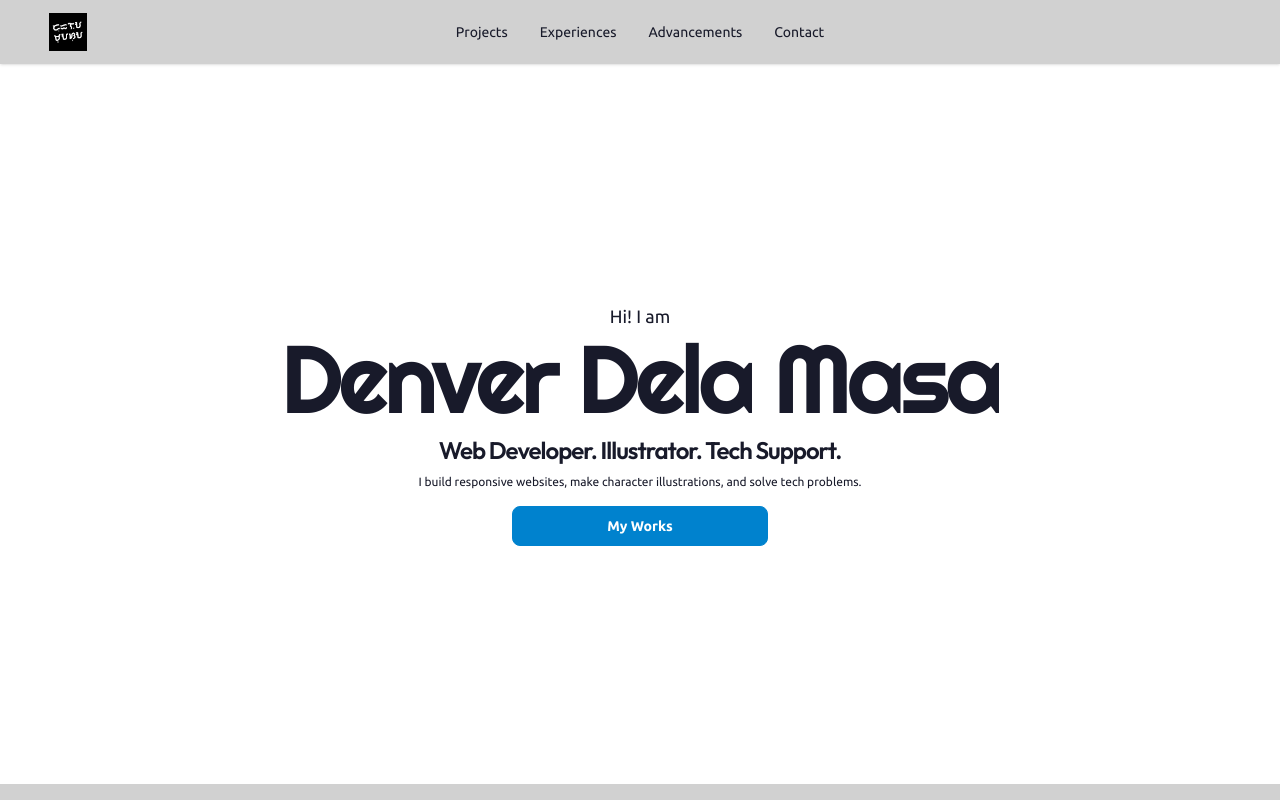
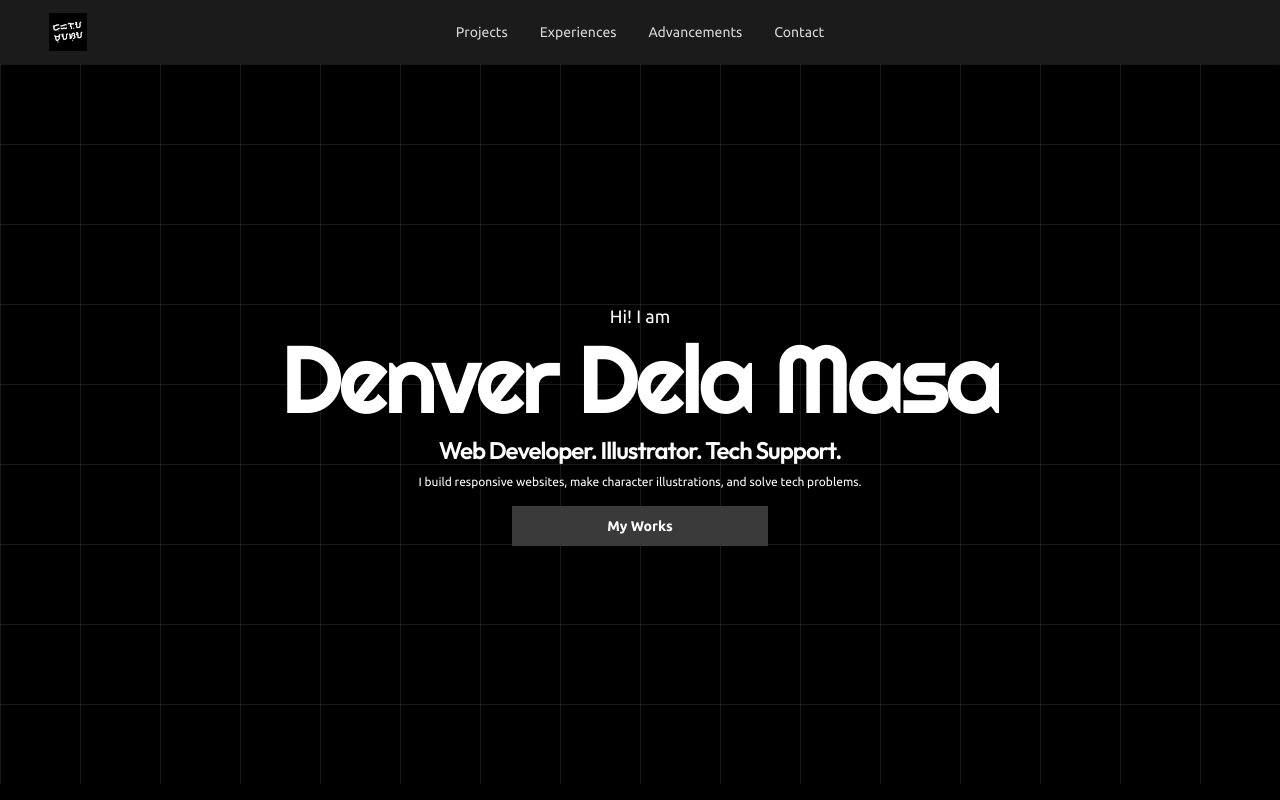
Before and after one commit to denverdelamasa/portfolio-v2, a Next.js app: page / in a window 1280 px wide. Shown: the top 800 px of the page. Built offline with nearby package versions, Linux system fonts and the light colour scheme.

Commit message:
style: theme -> black, added pattern in hero

```diff
--- a/src/app/layout.tsx
+++ b/src/app/layout.tsx
@@ -1,5 +1,6 @@
 import "../styles/globals.css";
 import "../styles/fonts.css";
+import "../styles/bg-pattern.css";
 
 import Navbar from "../components/Navbar";
 import Footer from "../components/Footer";
@@ -34,7 +35,7 @@ export default function RootLayout({
   children: React.ReactNode;
 }>) {
   return (
-    <html lang="en" data-theme="corporate" className="">
+    <html lang="en" data-theme="black" className="">
       <body className={`${inter.variable} ${dmSans.variable} ${outfit.variable} ${ubuntu.variable} antialiased`}>
         <header>
           <Navbar />
--- a/src/app/page.tsx
+++ b/src/app/page.tsx
@@ -10,7 +10,7 @@ export default function Home() {
         <Hero />
       </section>
 
-      <section className="flex flex-col lg:flex-row gap-x-2 pt-12 bg-base-300">
+      <section className="flex flex-col lg:flex-row gap-x-2 pt-12">
         <aside className="w-full lg:w-2/5 lg:sticky lg:top-0 h-auto lg:h-[100vh]">
           <ProfileCard />
         </aside>
--- a/src/components/homepage/Hero.tsx
+++ b/src/components/homepage/Hero.tsx
@@ -2,9 +2,9 @@ import Link from "next/link";
 
 export default function Hero() {
   return (
-    <div className="hero h-full w-full">
+    <div className="hero h-full w-full bg-pattern">
       <div className="hero-content text-center">
-        <div className="max-w-3xl text-center items-center justify-center align-middle">
+        <div className="max-w-3xl text-center items-center justify-center align-middle text-white">
           <p className="text-lg">
             Hi! I am
           </p>
--- a/src/components/homepage/ProfileCard.tsx
+++ b/src/components/homepage/ProfileCard.tsx
@@ -7,7 +7,7 @@ export default function ProfileCard() {
     <section id="profile" className="flex flex-col text-3xl h-full items-center justify-start gap-y-2">
       <div className="m-auto card w-76 lg:w-92 shadow-xl bg-base-200 hover:shadow-2xl transition-all duration-300 transform hover:-translate-y-1">
         <figure className="pt-4 px-4">
-            <div className="w-full h-32 bg-gradient-to-r from-primary to-warning rounded-t-xl"></div>
+            <div className="w-full h-32 bg-gradient-to-r from-primary to-info rounded-t-xl"></div>
         </figure>
 
         <div className="relative -mt-15 mx-auto">
--- /dev/null
+++ b/src/styles/bg-pattern.css
@@ -0,0 +1,25 @@
+.bg-pattern {
+  width: 100%;
+  height: 100%;
+
+  background: #000000;
+  --gap: 5em;
+  --line: 1px;
+  --color: rgba(255, 255, 255, 0.2);
+
+  background-image: linear-gradient(
+      -90deg,
+      transparent calc(var(--gap) - var(--line)),
+      var(--color) calc(var(--gap) - var(--line) + 1px),
+      var(--color) var(--gap)
+    ),
+    linear-gradient(
+      0deg,
+      transparent calc(var(--gap) - var(--line)),
+      var(--color) calc(var(--gap) - var(--line) + 1px),
+      var(--color) var(--gap)
+    );
+  background-size: var(--gap) var(--gap);
+
+  /* pattern by: milegelu - uiverse */
+}
--- a/src/styles/globals.css
+++ b/src/styles/globals.css
@@ -25,3 +25,6 @@ html {
   mix-blend-mode: exclusion;
   z-index: -2;
 }
+.btn {
+  border-radius: 0;
+}
```
